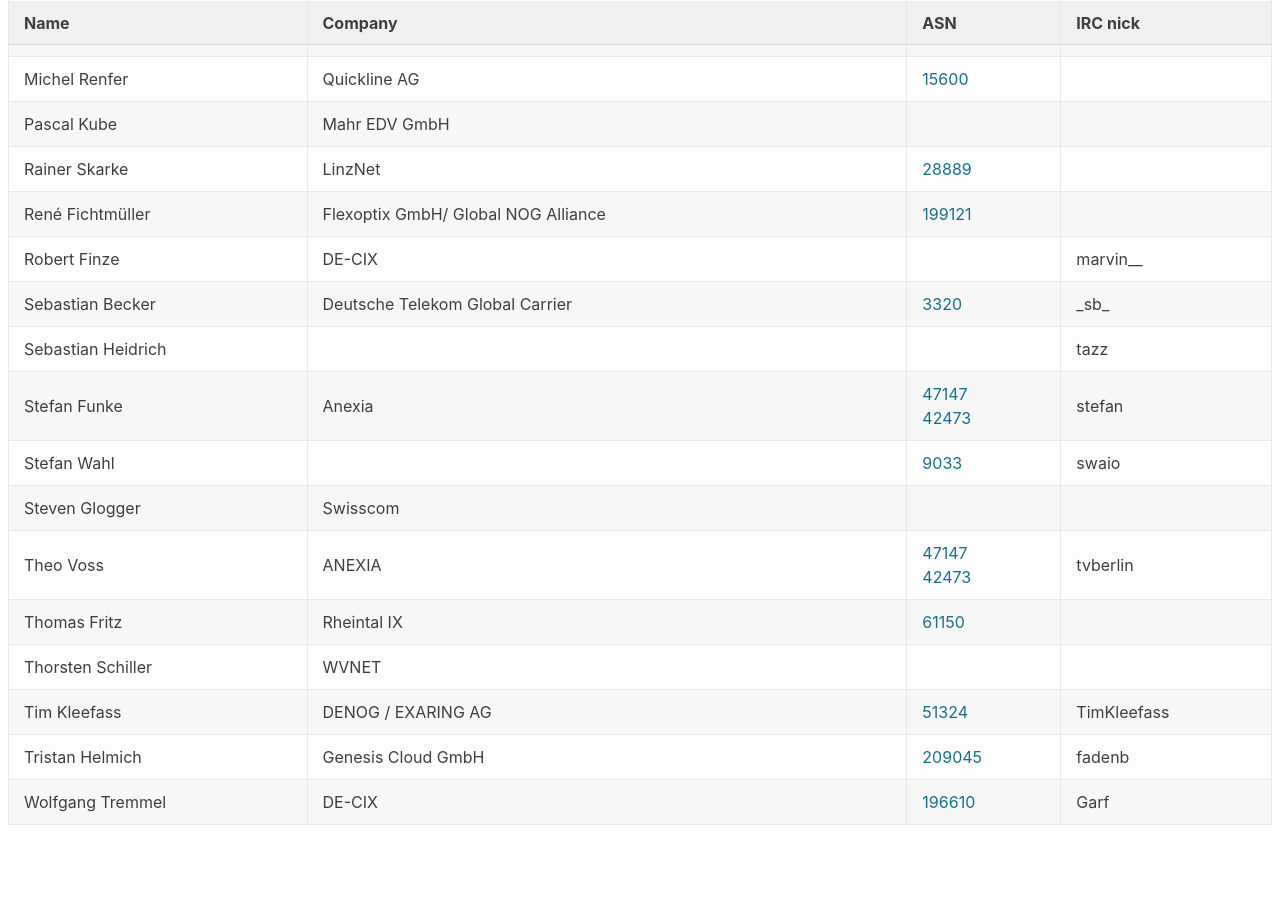
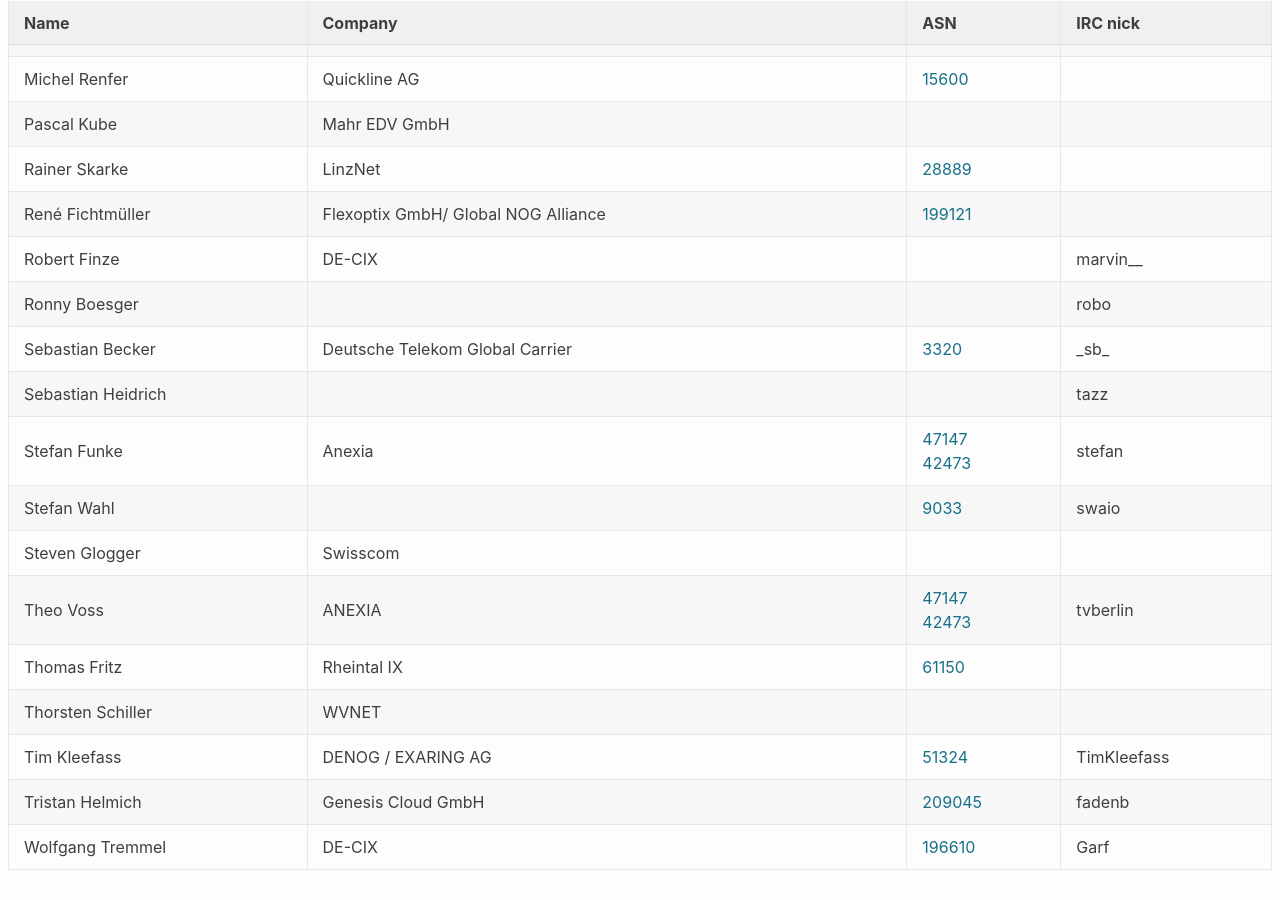
Before and after one commit to denog/pretix-attendeelist, a Jekyll site: the page built from index.markdown, in a window 1280 px wide and 900 px high, scrolled down 1167 px. Built offline with Jekyll 4.4.1, drawn with Linux system fonts in a browser that asks for light colours; before the commit the page ends 2022 px from its top, so only the background shows below that.

Commit message:
Latest data: Wed Mar 17 09:59:24 UTC 2021

```diff
--- a/_data/attendees_meetup_leader_2021-01.json
+++ b/_data/attendees_meetup_leader_2021-01.json
@@ -186,6 +186,12 @@
     "asn": null
   },
   {
+    "name": "Ronny Boesger",
+    "company": null,
+    "irc": "robo",
+    "asn": null
+  },
+  {
     "name": "Sebastian Becker",
     "company": "Deutsche Telekom Global Carrier",
     "irc": "_sb_",
```
